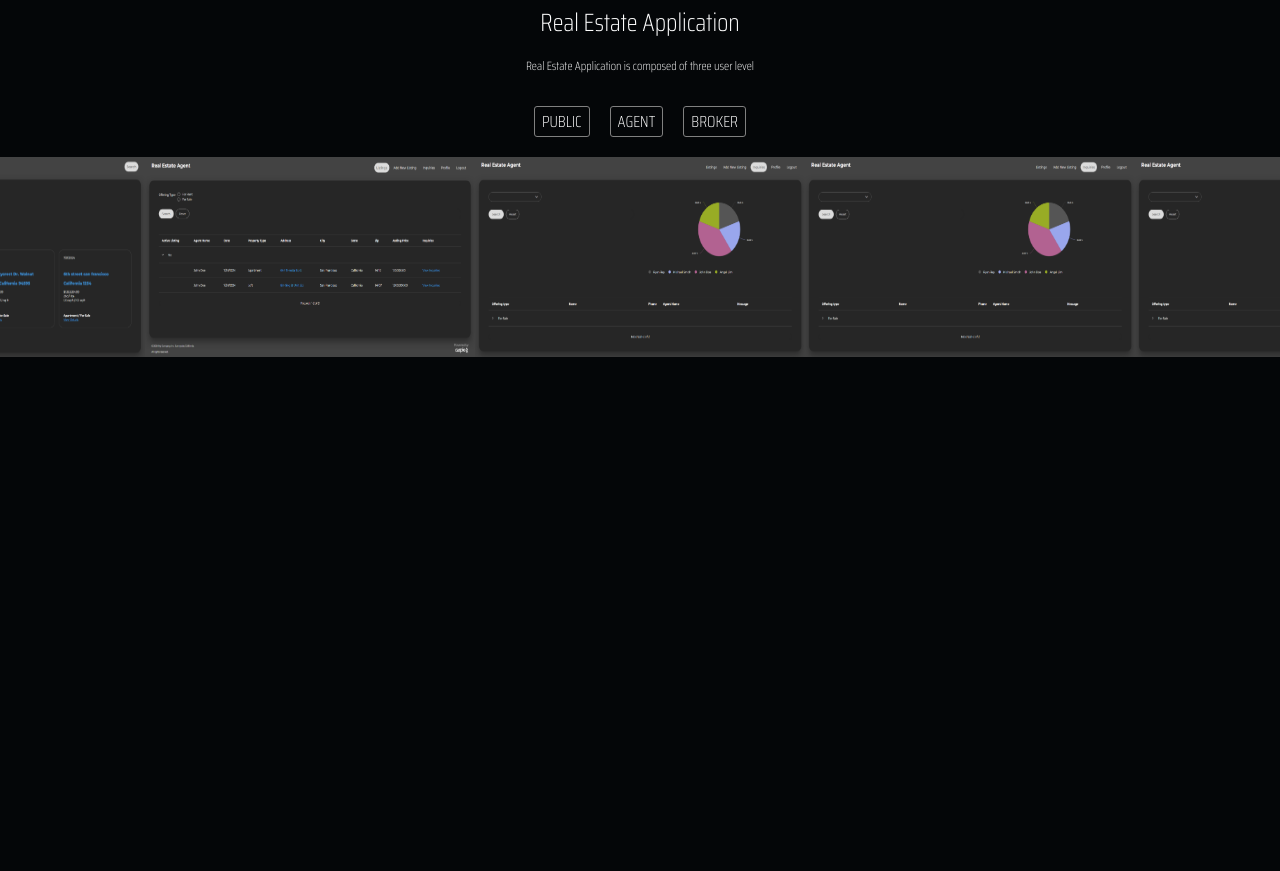
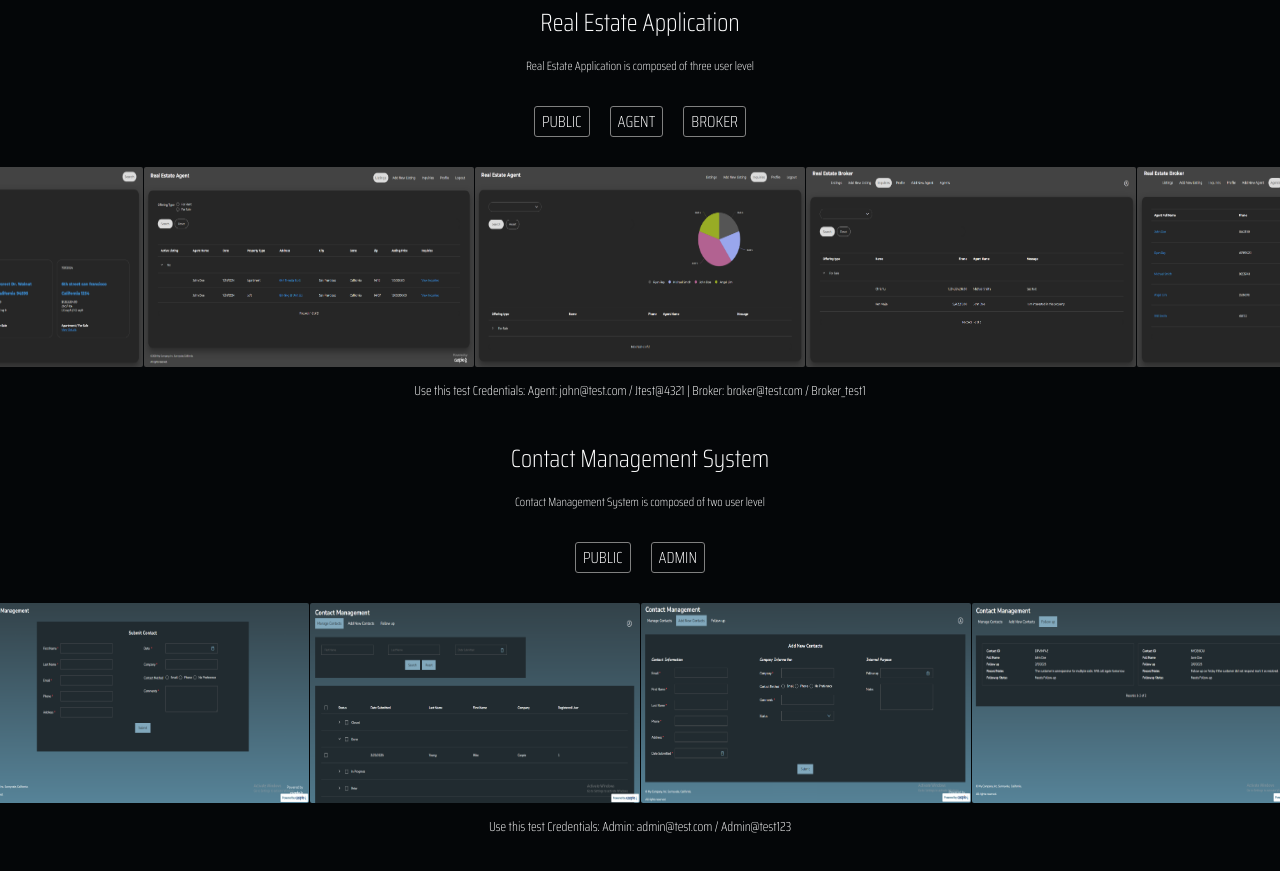
Before and after one commit to aamajiaken/My-portfolio, a plain HTML site: page index.html in a window 1280 px wide. Shown: the part 989-1860 px from the top of the page. Drawn offline with Linux system fonts and the light colour scheme; a web font is replaced by a local one.

Commit message:
Added CSM in Portfolio

```diff
--- a/index.html
+++ b/index.html
@@ -55,11 +55,12 @@
             <p class="realestate-title">Real Estate Application<br><span class="realestate-description"> Real Estate Application is composed of three user level</span></p>
           </div>
 
-              <!-- PUBLIC VIEW TITLE BUTTON -->
+          <!-- RE USER BUTTON -->
+
           <div class="pub-view-cont">
-                <a class="pub-view-preview-btn" target="_blank" href="https://c4aca008.caspio.app/RE%20Demo/Public%20access/Search?sid=50f9652ab7aa4c21b8d12799cb73a1b4">PUBLIC</a>
-                <a class="agent-view-preview-btn" target="_blank" href="https://c4aca008.caspio.app/RE%20Demo/Public%20access/Search?sid=50f9652ab7aa4c21b8d12799cb73a1b4">AGENT</a>
-                <a class="broker-view-preview-btn" target="_blank" href="https://c4aca008.caspio.app/RE%20Demo/Public%20access/Search?sid=50f9652ab7aa4c21b8d12799cb73a1b4">BROKER</a>
+            <a class="pub-view-preview-btn" target="_blank" href="https://c4aca008.caspio.app/RE%20Demo/Public%20access/Search">PUBLIC</a>
+            <a class="agent-view-preview-btn" target="_blank" href="https://c4aca008.caspio.app/RE%20Demo/Agent%20access/Listings%20-%20agent">AGENT</a>
+            <a class="broker-view-preview-btn" target="_blank" href="https://c4aca008.caspio.app/RE%20Demo/Broker%20access/Listings">BROKER</a>
           </div>
 
           <!-- RE IMAGE CONTATINER -->
@@ -68,10 +69,43 @@
             <img src="Images/REpublicview.PNG" alt="Public view">
             <img src="Images/REagentview.PNG" alt="Agent view">
             <img src="Images/REagentview2.PNG" alt="Agent view2">
-                <img src="Images/REagentview2.PNG" alt="Broker view">
-                <img src="Images/REagentview2.PNG" alt="Broker view2">
+            <img src="Images/REbroker.PNG" alt="Broker view">
+            <img src="Images/REbroker2.PNG" alt="Broker view2">
           </div>
 
+          <!-- RE Test Credentials -->
+
+          <div class="re-test-credentials">
+            <p>Use this test Credentials: <span class="re-cred-agent">Agent: john@test.com / Jtest@4321 | Broker: broker@test.com / Broker_test1</span></p>
+          </div>
+
+          <!-- CONTACT MANAGEMENT SYSTEM -->
+
+          <div class="b-portfolio-2">
+            <p class="cms-title">Contact Management System<br><span class="cms-description"> Contact Management System is composed of two user level</span></p>
+          </div>
+
+          <!-- CMS USER BUTTONS -->
+
+          <div class="cms-view-cont">
+            <a class="pub-cms-preview-btn" target="_blank" href="https://c4aca008.caspio.app/contact-management/public/submit-contact">PUBLIC</a>
+            <a class="admin-cms-preview-btn" target="_blank" href="https://c4aca008.caspio.app/contact-management/admin/contact-records">ADMIN</a>
+          </div>
+
+          <!-- CMS IMAGE CONTATINER -->
+
+          <div class="cms-image-cont">
+            <img src="Images/cms1.PNG" alt="Public view">
+            <img src="Images/cmsadmin1.PNG" alt="Admin view">
+            <img src="Images/cmsadmin2.PNG" alt="Admin view2">
+            <img src="Images/cmsadmin3.PNG" alt="Admin view">
+          </div>
+
+          <!-- RE Test Credentials -->
+
+          <div class="re-test-credentials">
+            <p>Use this test Credentials: <span class="re-cred-agent">Admin: admin@test.com / Admin@test123</span></p>
+          </div>
 
 
 
--- a/style.css
+++ b/style.css
@@ -237,17 +237,6 @@ body{
   cursor: pointer;
 }
 
-.agent-view-cont{
-  display: flex;
-  align-items: center;
-  gap: 20px;
-}
-.agent-view{
-  color: white;
-  font-size: 27px;
-}
-
-
 /* RE IMAGE */
 
 .re-image-cont{
@@ -255,17 +244,97 @@ body{
   justify-content: center;
   align-items: center;
   width: 85%;
-  margin-top: 20px;
+  margin-top: 30px;
+  gap: 1px;
 }
 
 .re-image-cont img {
   width: 330px;
   height: 200px;
+  border-radius: 2px;
 }
 
+/* RE TEST CREDENTIALS */
 
+.re-test-credentials p{
+  color: white;
+  font-size: 13px;
+  text-align: center;
+}
+.b-portfolio-2{
+  display: flex;
+  justify-content: center;
+  align-items: center;
+  position: relative;
+  flex-direction: column;
+  width: 85%;
+}
+.cms-title{
+  position: relative;
+  /*left: 140px;*/
+  color: white;
+  font-size: 25px;
+  text-align: center;
+}
+.cms-description{
+  color: white;
+  font-size: 12px;
+  text-align: center;
+}
 
+.cms-view-cont{
+  display: flex;
+  align-items: center;
+  justify-content: center;
+  gap: 20px;
+  width: 85%;
+}
+.pub-cms-preview-btn{
+  color: white;
+  border: solid 1.5px grey;
+  border-radius: 3px;
+  padding: 2px 7px 2px 7px;
+  text-decoration: none;
+}
+.pub-cms-preview-btn:hover{
+  color: white;
+  border-radius: 3px;
+  padding: 2px 7px 2px 7px;
+  background-color: #02ad0d;
+  border-color: #02ad0d;
+  cursor: pointer;
+}
 
+.admin-cms-preview-btn{
+  color: white;
+  border: solid 1.5px grey;
+  border-radius: 3px;
+  padding: 2px 7px 2px 7px;
+  text-decoration: none;
+}
+.admin-cms-preview-btn:hover{
+  color: white;
+  border-radius: 3px;
+  padding: 2px 7px 2px 7px;
+  background-color: #02ad0d;
+  border-color: #02ad0d;
+  cursor: pointer;
+}
+
+.cms-image-cont{
+  display: flex;
+  justify-content: center;
+  align-items: center;
+  width: 85%;
+  margin-top: 30px;
+  gap: 1px;
+}
+
+.cms-image-cont img {
+  width: 330px;
+  height: 200px;
+  border-radius: 2px;
+}
 
 
 
```
Also changed, not shown: Images/REbroker.PNG (added), Images/REbroker2.PNG (added), Images/cms1.PNG (added), Images/cmsadmin1.PNG (added), Images/cmsadmin2.PNG (added), Images/cmsadmin3.PNG (added). Lines whose indentation alone changed are shown as unchanged.
